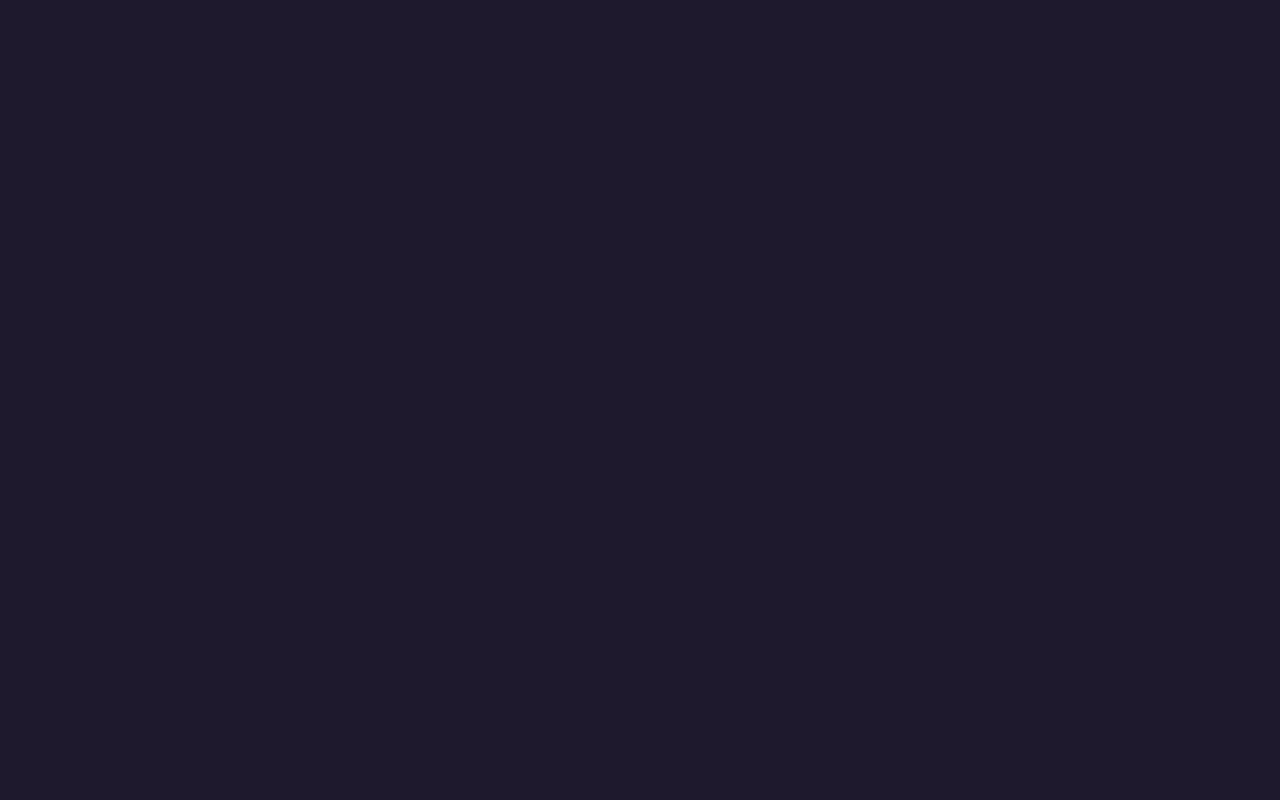
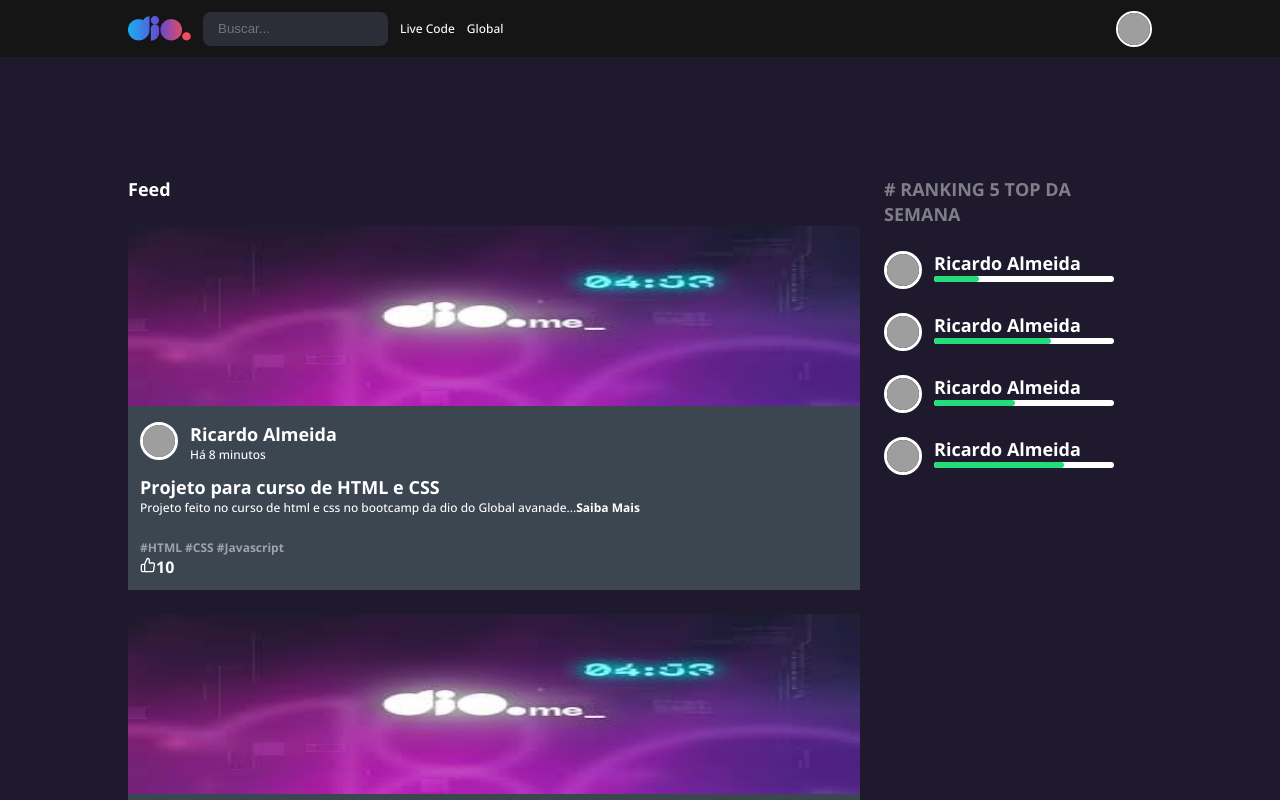
Before and after one commit to denisonkolling/dio-react-ts, a React (Vite) app: page /feed in a window 1280 px wide. Before the commit this address had no page. Shown: the top 800 px of the page. Built offline with nearby package versions, Linux system fonts and the light colour scheme; grey boxes are pictures that could not be loaded.

Commit message:
update header with user auth profile image

```diff
--- a/src/App.tsx
+++ b/src/App.tsx
@@ -2,6 +2,7 @@
 import Home from './pages/home';
 import Signin from './pages/signin';
 import Signup from './pages/signup';
+import { Feed } from './pages/feed';
 
 function App() {
 	return (
@@ -9,6 +10,7 @@
 			<Route path="/" element={<Home />} />
 			<Route path="/signin" element={<Signin />} />
 			<Route path="/signup" element={<Signup />} />
+			<Route path="/feed" element={<Feed />} />
 		</Routes>
 	);
 }
--- a/src/components/Header/index.tsx
+++ b/src/components/Header/index.tsx
@@ -6,31 +6,48 @@
 	Menu,
 	MenuRight,
 	Row,
+	UserPicture
 } from './styles';
 import Button from '../Button';
 import img from '../../assets/logo-dio.png';
 import { useNavigate } from 'react-router-dom';
+import { IHeader } from './types';
 
-const Header = () => {
-
+const Header = ({ autenticado }: IHeader) => {
 	const navigate = useNavigate();
-
 
 	return (
 		<Wrapper>
 			<Container>
 				<Row>
 					<img src={img} alt="logo" />
-					<BuscarInputContainer>
-						<Input placeholder="Buscar..." />
-					</BuscarInputContainer>
-					<Menu>Live Code</Menu>
-					<Menu>Global</Menu>
+					{autenticado ? (
+						<>
+							<BuscarInputContainer>
+								<Input placeholder="Buscar..." />
+							</BuscarInputContainer>
+							<Menu>Live Code</Menu>
+							<Menu>Global</Menu>
+						</>
+					) : null}
 				</Row>
 				<Row>
+				{autenticado ? (
+                <UserPicture src="https://avatars.githubusercontent.com/u/45184516?v=4"/>
+              ) : (
+					<>
 					<MenuRight href="#">Home</MenuRight>
-					<Button title="Entrar" variant={''} onClick={() => navigate("/signin")} />
-					<Button title="Cadastrar-se" variant={''} onClick={() => navigate("/signup")}/>
+					<Button
+						title="Entrar"
+						variant={''}
+						onClick={() => navigate('/signin')}
+					/>
+					<Button
+						title="Cadastrar-se"
+						variant={''}
+						onClick={() => navigate('/signup')}
+					/>
+					</>)}
 				</Row>
 			</Container>
 		</Wrapper>
--- /dev/null
+++ b/src/components/Header/types.ts
@@ -0,0 +1,3 @@
+export interface IHeader {
+  autenticado: boolean,
+}
--- /dev/null
+++ b/src/pages/feed/index.tsx
@@ -0,0 +1,38 @@
+import { Card } from '../../components/Card';
+import { UserInfo } from '../../components/UserInfo';
+
+import Header from '../../components/Header';
+
+import { Container, Column, Title, TitleHighlight } from './styles';
+
+const Feed = () => {
+  return (
+    <>
+        <Header autenticado={true}/>
+        <Container>
+            <Column flex={3}>
+                <Title>Feed</Title>
+                <Card />
+                <Card />
+                <Card />
+                <Card />
+                <Card />
+                <Card />
+                <Card />
+                <Card />
+                <Card />
+                <Card />
+            </Column>
+            <Column flex={1}>
+              <TitleHighlight> # RANKING 5 TOP DA SEMANA </TitleHighlight>
+                <UserInfo nome="Ricardo Almeida" image="https://avatars.githubusercontent.com/u/45184516?v=" percentual={25}/>
+                <UserInfo nome="Ricardo Almeida" image="https://avatars.githubusercontent.com/u/45184516?v=" percentual={65}/>
+                <UserInfo nome="Ricardo Almeida" image="https://avatars.githubusercontent.com/u/45184516?v=" percentual={45}/>
+                <UserInfo nome="Ricardo Almeida" image="https://avatars.githubusercontent.com/u/45184516?v=" percentual={72}/>
+            </Column>
+        </Container>
+    </>
+  )
+}
+
+export { Feed };
--- /dev/null
+++ b/src/pages/feed/styles.ts
@@ -0,0 +1,40 @@
+import styled from 'styled-components';
+import { IUserInfoColumnStyle } from './types';
+
+export const Container = styled.main`
+    width: 100%;
+    max-width: 80%;
+    margin: 0 auto;
+    margin-top: 120px;
+
+    display: flex;
+    flex-direction: row;
+    justify-content: space-between;
+`
+
+export const Title = styled.h3`
+    font-family: 'Open Sans';
+    font-style: normal;
+    font-weight: 700;
+    font-size: 18px;
+    line-height: 25px;
+    color: #FFFFFF;
+    margin-bottom: 24px;
+`
+
+export const TitleHighlight = styled.h3`
+    font-family: 'Open Sans';
+    font-style: normal;
+    font-weight: 700;
+    font-size: 18px;
+    line-height: 25px;
+    color: #FFFFFF70;
+    margin-bottom: 24px;
+
+`
+
+export const Column = styled.div<IUserInfoColumnStyle>`
+    flex:${({flex}) => flex};
+    padding-right: 24px;
+
+`
--- /dev/null
+++ b/src/pages/feed/types.ts
@@ -0,0 +1,3 @@
+export interface IUserInfoColumnStyle {
+  flex: number;
+}
```
